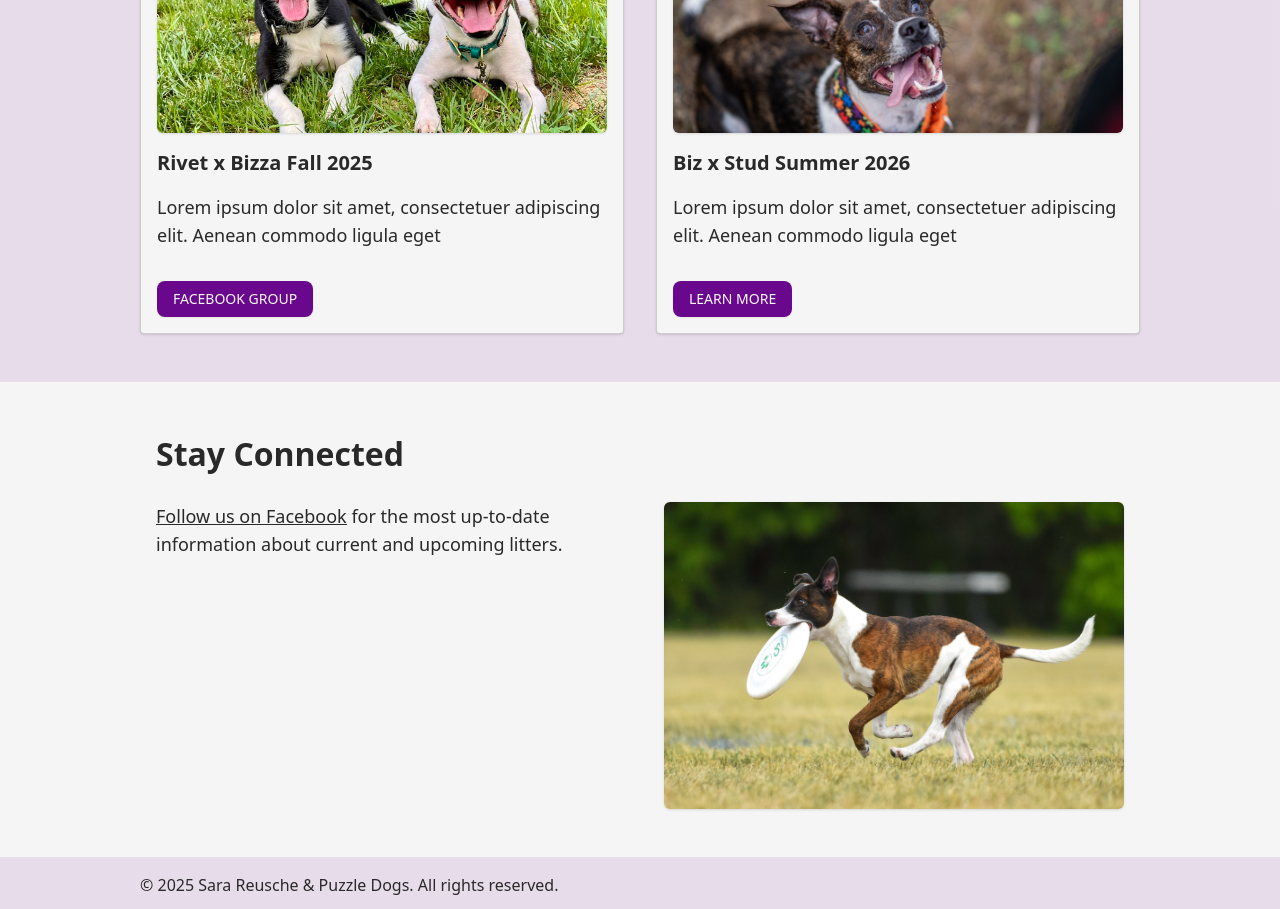
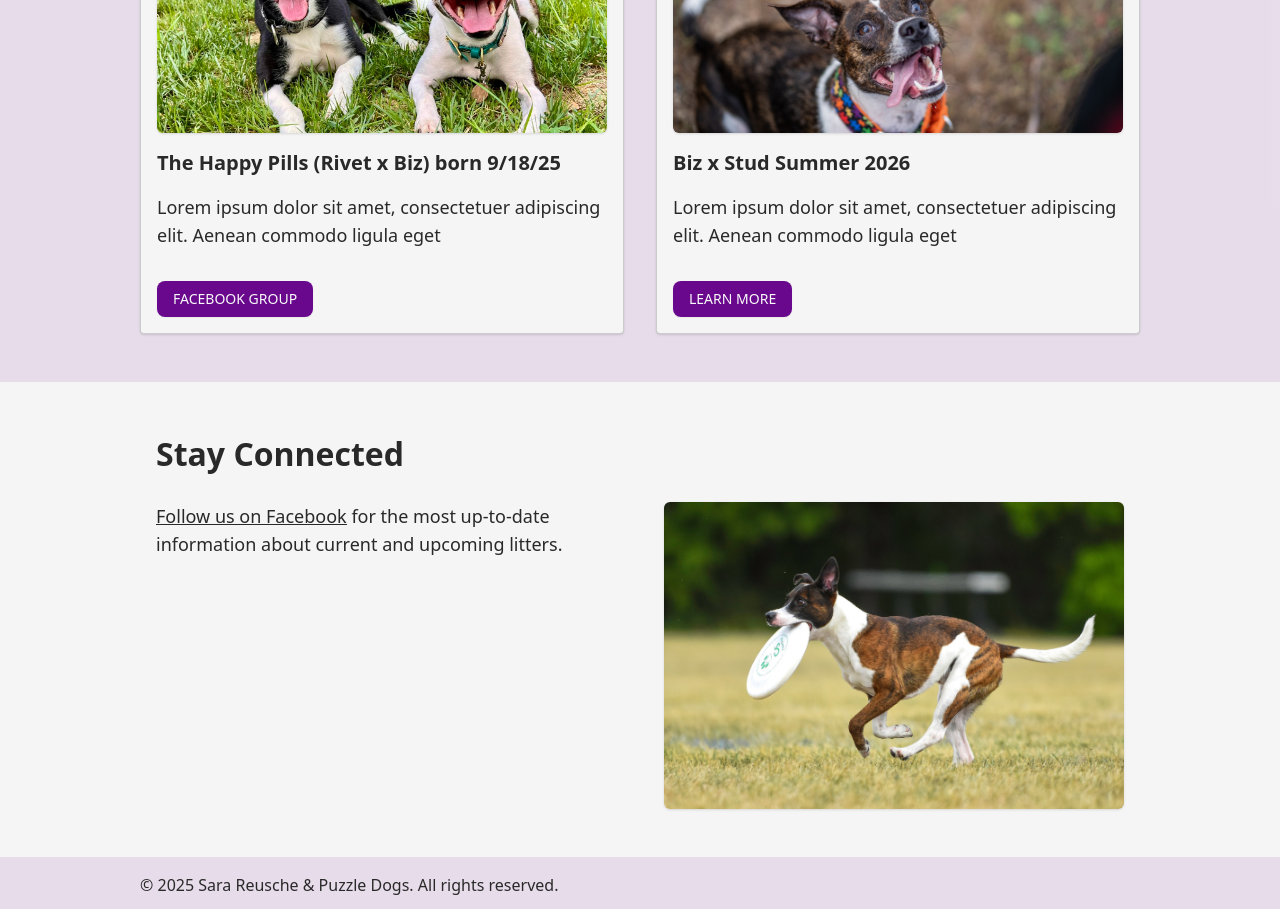
Before and after one commit to Danielle254/puzzle-dogs, a Next.js app: page / in a window 1280 px wide. Shown: the part 2080-2989 px from the top of the page. Built offline with nearby package versions, Linux system fonts and the light colour scheme; grey boxes are pictures that could not be loaded.

Commit message:
fix: update some copy

```diff
--- a/app/components/UpcomingLitters.tsx
+++ b/app/components/UpcomingLitters.tsx
@@ -12,7 +12,9 @@ export default function UpcomingLitters() {
               src="/images/rivetXbizza.jpg"
               className="shadow rounded-sm w-full h-60 object-cover object-center"
             />
-            <h3 className="font-bold text-xl py-4">Rivet x Bizza Fall 2025</h3>
+            <h3 className="font-bold text-xl py-4">
+              The Happy Pills (Rivet x Biz) born 9/18/25
+            </h3>
             <p className="text-lg pb-8">
               Lorem ipsum dolor sit amet, consectetuer adipiscing elit. Aenean
               commodo ligula eget
```
